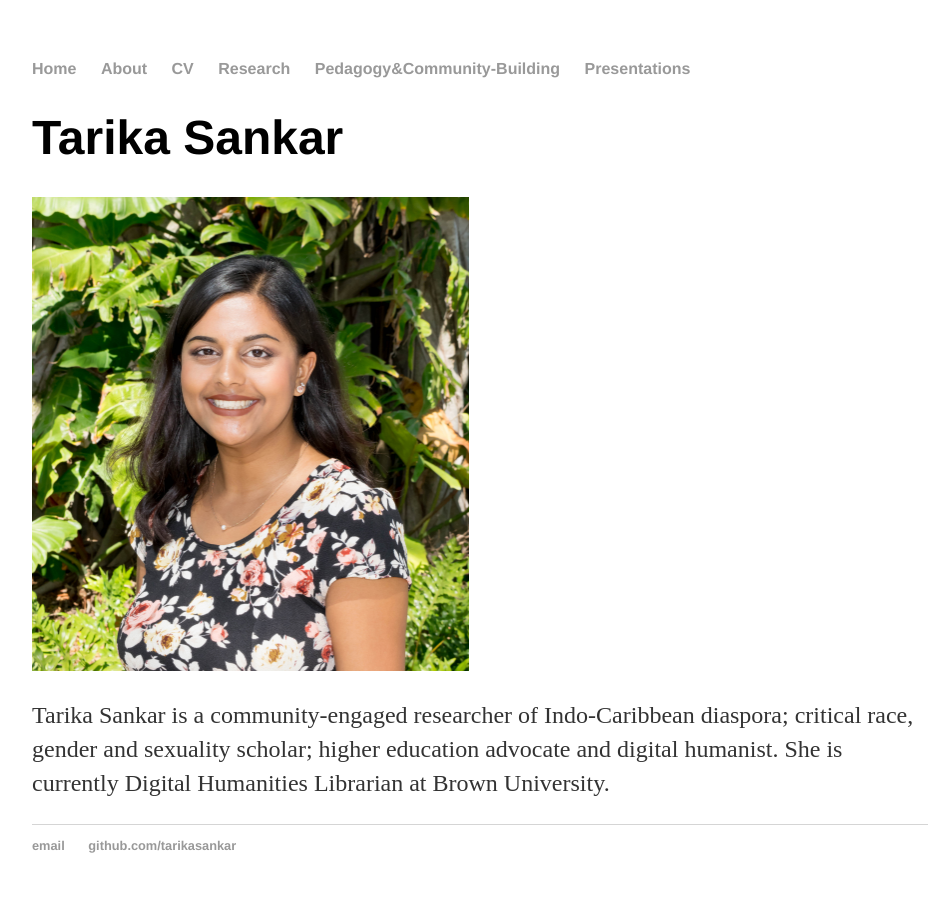
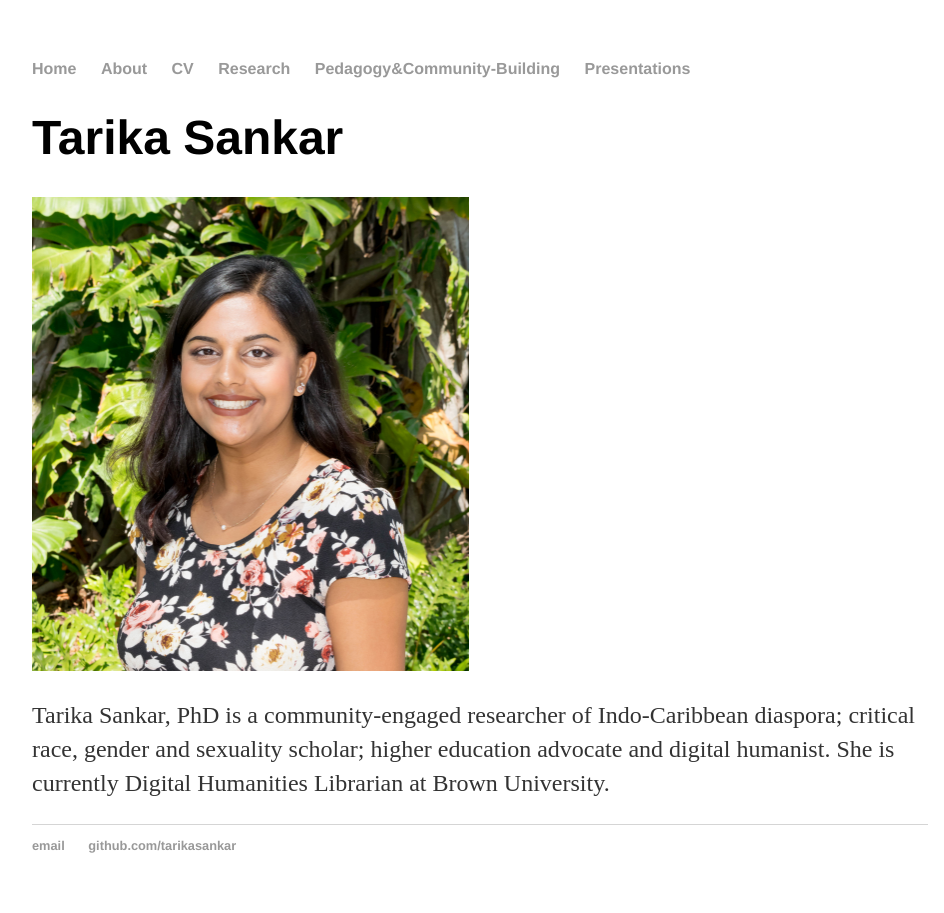
Before and after one commit to tarikasankar/tarikasankar.github.io, a Jekyll site: the page built from index.md, in a window 1280 px wide. Shown: the whole page, without its empty margins (160-1104 px from the left). Built offline with Jekyll 4.4.1, drawn with Linux system fonts in a browser that asks for light colours.

Commit message:
Update index.md
added Phd after name

```diff
--- a/index.md
+++ b/index.md
@@ -5,5 +5,5 @@ title: Tarika Sankar
 <div class="blurb">
 	<h1>Tarika Sankar</h1>
 	<img src="Professional headshot.jpg" alt="Tarika Sankar" style="width:437px;height:474px;">
-	<p>Tarika Sankar is a community-engaged researcher of Indo-Caribbean diaspora; critical race, gender and sexuality scholar; higher education advocate and digital humanist. She is currently Digital Humanities Librarian at Brown University.</p>
+	<p>Tarika Sankar, PhD is a community-engaged researcher of Indo-Caribbean diaspora; critical race, gender and sexuality scholar; higher education advocate and digital humanist. She is currently Digital Humanities Librarian at Brown University.</p>
 </div><!-- /.blurb -->
```
